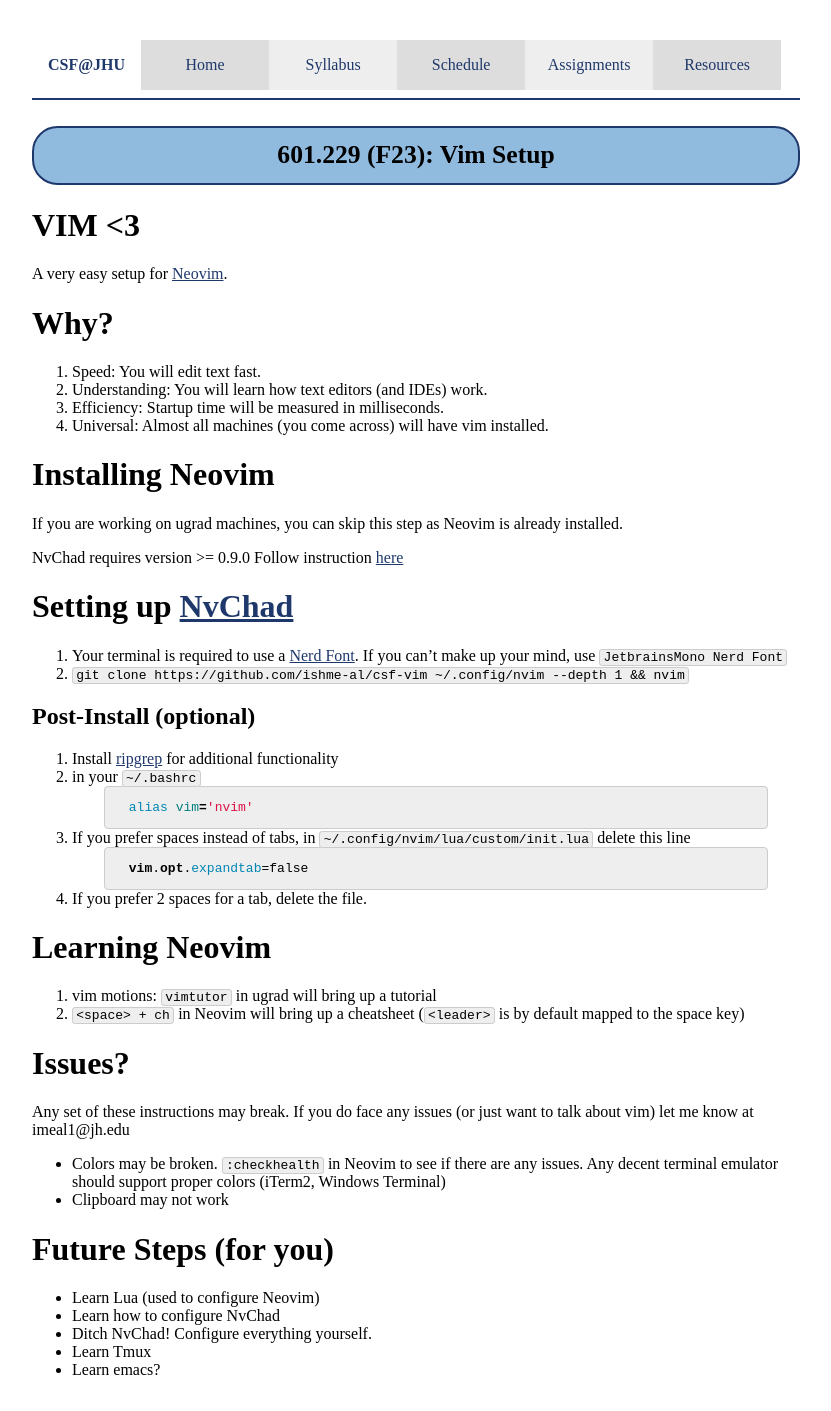
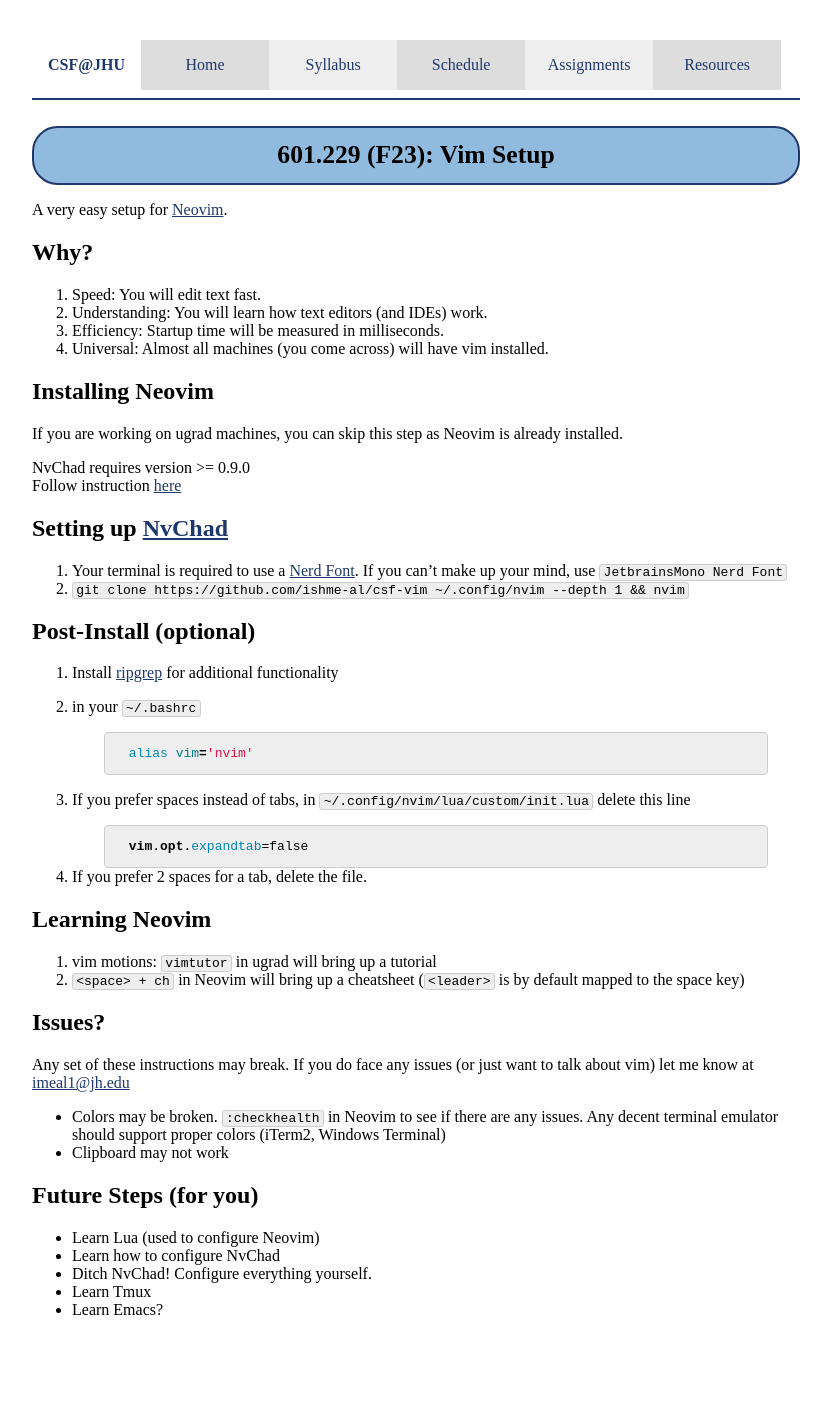
Before and after one commit to jhucsf/fall2023, a Jekyll site: the page built from resources/vim.md, in a window 1280 px wide. Shown: the whole page, without its empty margins (224-1055 px from the left). Built offline with Jekyll 4.4.1, drawn with Linux system fonts in a browser that asks for light colours; after the commit the page ends 1351 px from its top, so only the background shows below that.

````diff
--- a/resources/vim.md
+++ b/resources/vim.md
@@ -2,49 +2,52 @@
 layout: default
 title: "Vim Setup"
 ---
-# VIM <3
 A very easy setup for [Neovim](https://neovim.io/).
 
-# Why?
+## Why?
 1. Speed: You will edit text fast.
 2. Understanding: You will learn how text editors (and IDEs) work.
 3. Efficiency: Startup time will be measured in milliseconds.
 4. Universal: Almost all machines (you come across) will have vim installed.
 
-# Installing Neovim
+## Installing Neovim
 If you are working on ugrad machines, you can skip this step as Neovim is already installed.
 
 NvChad requires version >= 0.9.0
 Follow instruction [here](https://github.com/neovim/neovim/wiki/Installing-Neovim)
 
-# Setting up [NvChad](https://nvchad.com/)
+## Setting up [NvChad](https://nvchad.com/)
 1. Your terminal is required to use a [Nerd Font](https://www.nerdfonts.com/). If you can't make up your mind, use `JetbrainsMono Nerd Font`
 2. `git clone https://github.com/ishme-al/csf-vim ~/.config/nvim --depth 1 && nvim`
 
 ## Post-Install (optional)
 1. Install [ripgrep](https://github.com/BurntSushi/ripgrep) for additional functionality
 2. in your `~/.bashrc`
+
 	```bash
 	alias vim='nvim'
 	```
+
 3. If you prefer spaces instead of tabs, in `~/.config/nvim/lua/custom/init.lua` delete this line
+
 	```vim
 	vim.opt.expandtab=false
 	```
+
 4. If you prefer 2 spaces for a tab, delete the file.
 
-# Learning Neovim
+## Learning Neovim
 1. vim motions: `vimtutor` in ugrad will bring up a tutorial
 2. `<space> + ch` in Neovim will bring up a cheatsheet (`<leader>` is by default mapped to the space key)
 
-# Issues?
-Any set of these instructions may break. If you do face any issues (or just want to talk about vim) let me know at imeal1@jh.edu
+## Issues?
+Any set of these instructions may break. If you do face any issues (or just want to talk about vim) let me know at [imeal1@jh.edu](mailto:imeal1@jh.edu)
 * Colors may be broken. `:checkhealth` in Neovim to see if there are any issues. Any decent terminal emulator should support proper colors (iTerm2, Windows Terminal)
 * Clipboard may not work
 
-# Future Steps (for you)
+## Future Steps (for you)
 * Learn Lua (used to configure Neovim)
 * Learn how to configure NvChad
 * Ditch NvChad! Configure everything yourself.
 * Learn Tmux
-* Learn emacs?
+* Learn Emacs?
````
Also changed, not shown: resources.md (+4 -2 lines).
